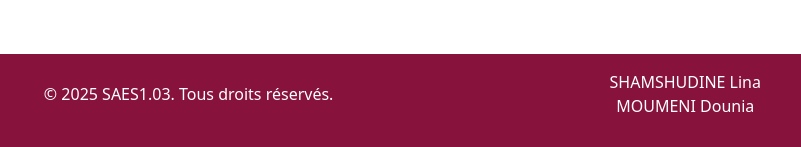
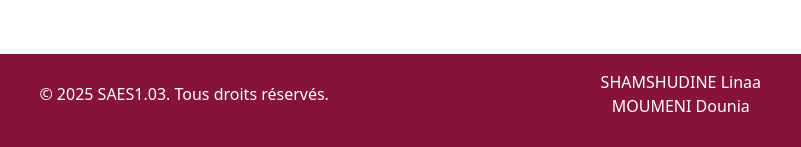
Before and after one commit to linashams/SAE-S1.03, a plain HTML site: page index.html in a window 1280 px wide. Shown: the part 736-883 px from the top of the page, 437-1238 px from the left. Drawn offline with nearby package versions, Linux system fonts and the light colour scheme.

Commit message:
TestGitHub

```diff
--- a/index.html
+++ b/index.html
@@ -91,7 +91,7 @@
   <div class="container d-flex justify-content-between align-items-center">
     <p class="text-center">BUT1 2025-2026</p>
     <p class="text-center">&copy; 2025 SAES1.03. Tous droits réservés.</p>
-    <p class="text-center">SHAMSHUDINE Lina<br>MOUMENI Dounia</p>
+    <p class="text-center">SHAMSHUDINE Linaa<br>MOUMENI Dounia</p>
   </div>
   </footer>
 <script src="https://cdn.jsdelivr.net/npm/bootstrap@5.0.2/dist/js/bootstrap.bundle.min.js" integrity="sha384-MrcW6ZMFYlzcLA8Nl+NtUVF0sA7MsXsP1UyJoMp4YLEuNSfAP+JcXn/tWtIaxVXM" crossorigin="anonymous"></script>
```
